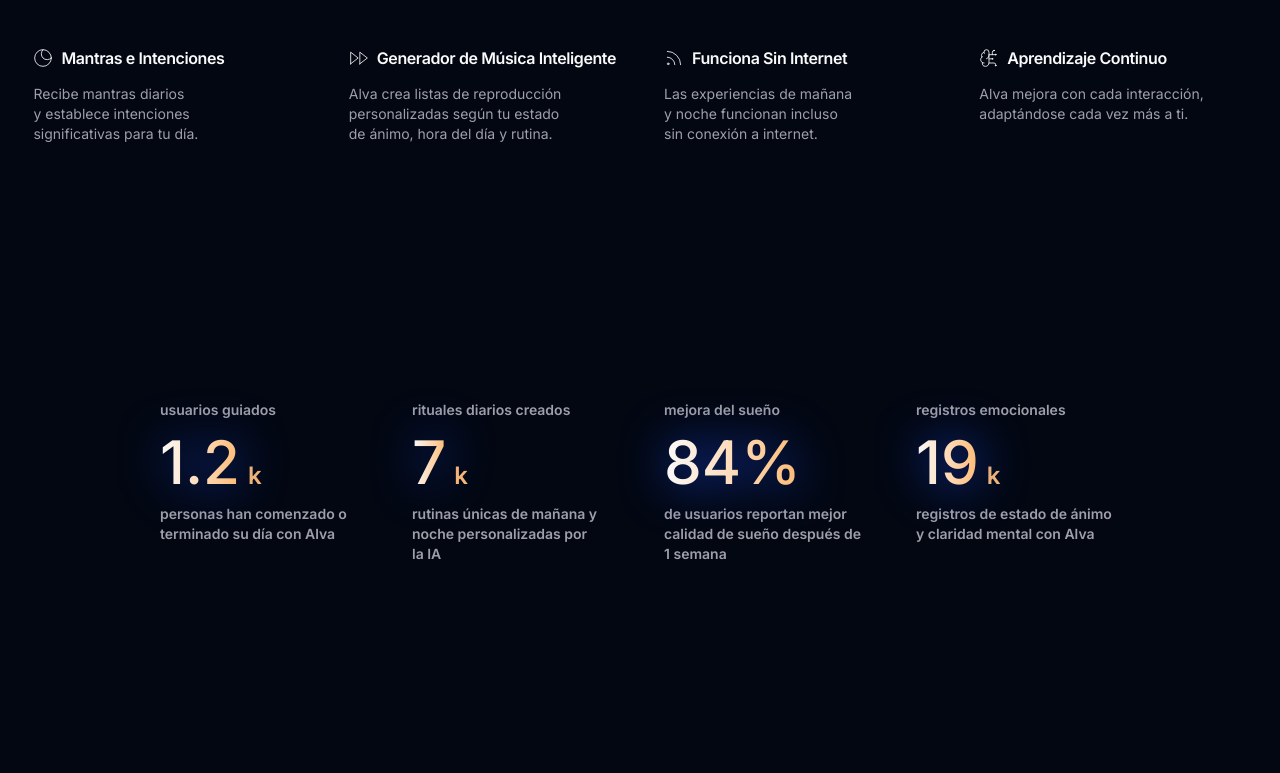
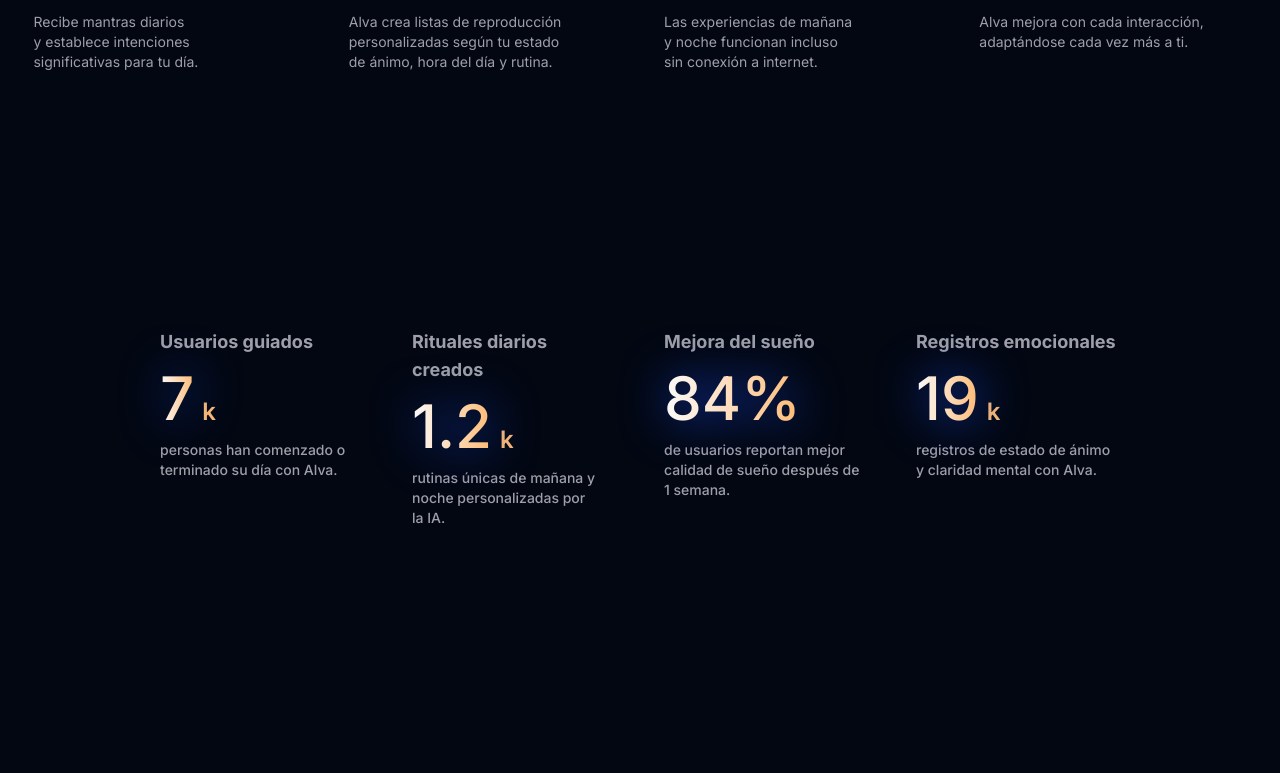
Before and after one commit to DiegoCM1/Alva, a Next.js app: page / in a window 1280 px wide. Shown: the part 1196-1969 px from the top of the page. Built offline with nearby package versions, Linux system fonts and the light colour scheme.

Commit message:
Shortened main description. Changed prizing section on size-herarchy matters

```diff
--- a/components/sections/hero/default.tsx
+++ b/components/sections/hero/default.tsx
@@ -31,7 +31,7 @@
 
 export default function Hero({
   title = "Comienza y termina tu día con intención",
-  description = "Alva es tu asistente de mañana y noche impulsado por IA, ayudándote a despertar con claridad, dormir con paz y vivir más conscientemente a través de conversaciones guiadas, música y rituales.",
+  description = "Alva te acompaña al despertar y al dormir, combinando IA, música, conversaciones y rituales para cuidar tu bienestar.",
   mockup = (
     <div className="flex w-full items-center justify-center gap-4 text-center sm:flex-row sm:gap-2">
       <Screenshot
--- a/components/sections/stats/default.tsx
+++ b/components/sections/stats/default.tsx
@@ -15,27 +15,27 @@
 export default function Stats({
 items = [
   {
-    label: "usuarios guiados",
+    label: "Usuarios guiados",
+    value: 7,
+    suffix: "k",
+    description: "personas han comenzado o terminado su día con Alva.",
+  },
+  {
+    label: "Rituales diarios creados",
     value: 1.2,
     suffix: "k",
-    description: "personas han comenzado o terminado su día con Alva",
+    description: "rutinas únicas de mañana y noche personalizadas por la IA.",
   },
   {
-    label: "rituales diarios creados",
-    value: 7,
-    suffix: "k",
-    description: "rutinas únicas de mañana y noche personalizadas por la IA",
+    label: "Mejora del sueño",
+    value: "84%",
+    description: "de usuarios reportan mejor calidad de sueño después de 1 semana.",
   },
   {
-    label: "mejora del sueño",
-    value: "84%",
-    description: "de usuarios reportan mejor calidad de sueño después de 1 semana",
-  },
-  {
-    label: "registros emocionales",
+    label: "Registros emocionales",
     value: 19,
     suffix: "k",
-    description: "registros de estado de ánimo y claridad mental con Alva",
+    description: "registros de estado de ánimo y claridad mental con Alva.",
   },
 ],
   className,
@@ -51,7 +51,7 @@
                 className="flex flex-col items-start gap-3 text-left"
               >
                 {item.label && (
-                  <div className="text-muted-foreground text-sm font-semibold">
+                  <div className="text-muted-foreground text-lg font-bold">
                     {item.label}
                   </div>
                 )}
@@ -66,7 +66,7 @@
                   )}
                 </div>
                 {item.description && (
-                  <div className="text-muted-foreground text-sm font-semibold text-pretty">
+                  <div className="text-muted-foreground text-sm font-medium text-pretty">
                     {item.description}
                   </div>
                 )}
```
